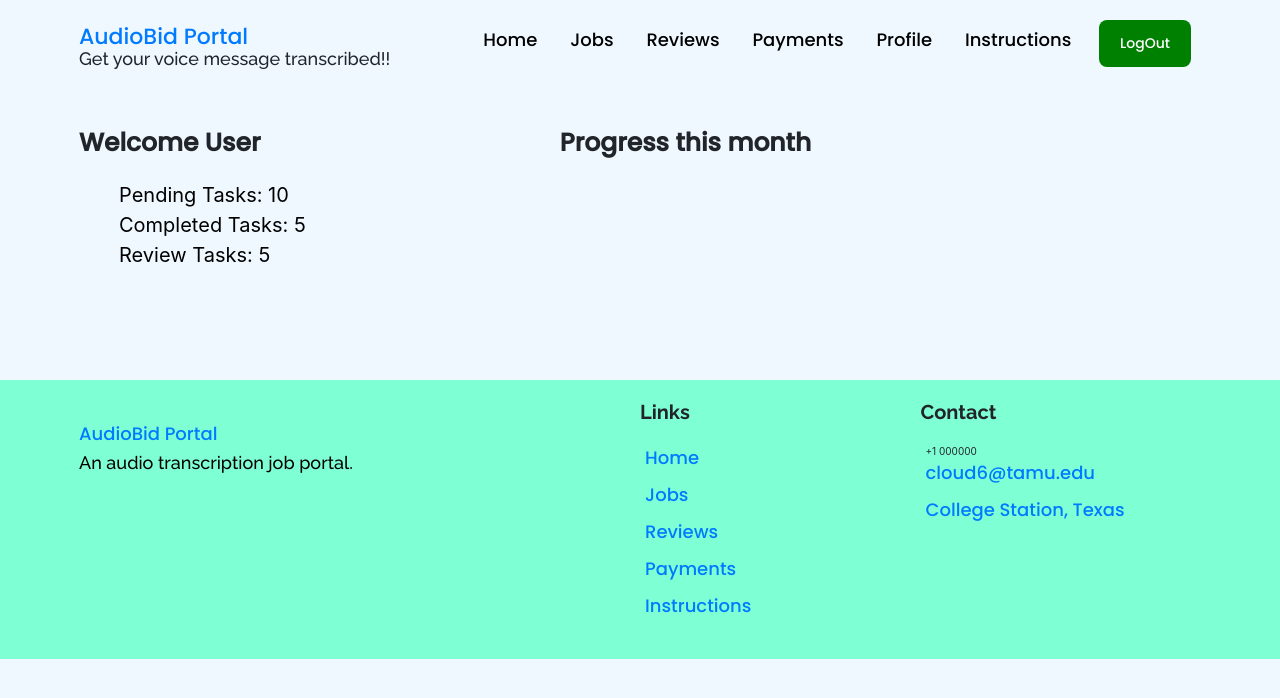
After one commit to vasunverma/Audio-Bid, a Django app: page /users/home/ in a window 1280 px wide. The commit adds this page. Shown: the top 698 px of the page. Run offline with Django 4.2, Linux system fonts and the light colour scheme; parts of the project's set-up code (start-up, migrations or seed data) failed here and were passed over; some libraries are stand-ins or nearby versions.

Commit message:
Home_Page files

```diff
--- a/mainApp/templates/home.html
+++ b/mainApp/templates/home.html
@@ -7,6 +7,6 @@
 <h1>The Start of Audio Bid</h1>
 <a href="{%url 'login_url'%}">Login</a>
 <a href="{% url 'signup_url' %}">SignUp</a>
-
+<a href="{% url 'homePage_url' %}">UserHome</a>
 </body>
 </html>
--- /dev/null
+++ b/users/static/css/homePage.css
@@ -0,0 +1,194 @@
+/* General styles */
+
+@import url('https://fonts.googleapis.com/css2?family=Poppins:wght@500&family=Raleway:ital,wght@0,500;0,700;1,600&display=swap');
+
+html{
+    font-size: 10px;
+    overflow-x: hidden;
+}
+
+body{
+    background-color:aliceblue;
+    overflow-x: hidden;
+}
+
+section{
+    padding: 100px 0;
+}
+
+.container{
+    max-width: 1200px;
+    width: 90%;
+    margin: 0 auto;
+}
+
+img{
+    width: 100%;
+    height: 100%;
+    object-fit: cover;
+}
+
+h1,h2,h3,h4{
+    font-family: 'Raleway', sans-serif;
+}
+
+p{
+    font-family: 'Raleway', sans-serif;
+    font-weight: 500;
+    line-height: 4em;
+    font-size: 1.8rem;
+}
+
+a{
+    display: inline-block;
+    text-decoration: none;
+}
+
+/* navigation styles */
+nav{
+    padding: 2rem 0;
+    margin-bottom: 0;
+}
+
+.nav__wrapper{
+    display: flex;
+    justify-content: space-between;
+}
+
+.nav__logo{
+    margin-top: 2rem;
+    font-size: 2.2rem;
+    font-family: 'Poppins';
+}
+
+.nav__desc{
+    font-size: 1.8rem;
+    text-align: left;
+    margin-top: -3rem;
+}
+
+.nav__list li{
+    display: inline-block;
+    margin: 0 1rem;
+}
+
+.nav__list .nav__link {
+    font-size: 1.8rem;
+    font-family: 'Poppins';
+    color: black;
+    padding: 0.5rem;
+}
+
+.nav__list li:hover .nav__link{
+    color: green;
+}
+
+.btn{
+    color: green;
+    font-family: 'Poppins';
+    font-weight: 500;
+    border-radius: 8px;
+    font-size: 1.4rem;
+    padding: 1.2rem 2rem;
+}
+
+.primary-btn{
+    color: white;
+    background-color: green;
+}
+
+/* Footer styles */
+footer{
+    background-color:aquamarine;
+    padding-top: 2rem;
+    padding-bottom: 2rem;
+}
+
+.footer__wrapper{
+    display: flex;
+    flex-direction: row;
+}
+
+.footer__col1{
+    flex: 2;
+    margin-top: 2rem;
+    list-style-type: none;
+}
+
+.footer__text{
+    list-style-type: none;
+}
+.footer__logo{
+    font-size: 1.8rem;
+    font-family: 'Poppins';
+    margin-bottom: 5rem;
+    color: black;
+}
+
+.footer__col2,
+.footer__col3{
+    flex: 1;
+    list-style-type: none;
+}
+
+.footer__desc{
+    max-width: 300px;
+    font-size: 1.8rem;
+    margin-top: -7rem;
+    margin-bottom: 5rem;
+    color: black;
+}
+
+.footer__text__title{
+    font-size: 2rem;
+    margin-bottom: 2rem;
+    font-weight: 600;
+}
+
+.footer__text a{
+    font-size: 1.8rem;
+    margin-bottom: 1rem;
+    margin-left: -3.5rem;
+    font-family: 'Poppins';
+    font-weight: 500;
+}
+
+.footer__text li:hover .footer__link{
+    color: green;
+}
+
+/* Main section styles */
+.main__wrapper{
+    display: flex;
+    flex-direction: row;
+}
+
+.main__left__wrapper{
+    max-width: 360px;
+}
+
+.main__heading{
+    font-family: 'Poppins';
+    font-weight: 600;
+    line-height: 1.4em;
+    font-size: 2.5rem;
+    margin-bottom: 2rem;
+    margin-top: -8rem;
+    text-align: left;
+}
+
+.main__left{
+    flex: 3;
+}
+
+.main__right{
+    flex: 4;
+}
+
+.main__left__list{
+    list-style-type: none;
+}
+.main__list__element{
+    font-size: 2rem;
+    color: black;
+}
--- /dev/null
+++ b/users/templates/Payments/payments.html
@@ -0,0 +1 @@
+{% extends "home/baseHome.html" %}
--- /dev/null
+++ b/users/templates/Reviews/reviews.html
@@ -0,0 +1 @@
+{% extends "home/baseHome.html" %}
--- /dev/null
+++ b/users/templates/home/baseHome.html
@@ -0,0 +1,87 @@
+{% load static %}
+<!doctype html>
+<html lang="en">
+<head>
+    {% load static %}
+    <!-- Required meta tags -->
+    <meta charset="utf-8">
+    <meta name="viewport" content="width=device-width, initial-scale=1, shrink-to-fit=no">
+
+    <!-- Bootstrap CSS -->
+    <link rel="stylesheet" href="https://maxcdn.bootstrapcdn.com/bootstrap/4.0.0/css/bootstrap.min.css" integrity="sha384-Gn5384xqQ1aoWXA+058RXPxPg6fy4IWvTNh0E263XmFcJlSAwiGgFAW/dAiS6JXm" crossorigin="anonymous">
+
+    <!--Font awesome icons -->
+	<link rel="stylesheet" href="https://use.fontawesome.com/releases/v5.8.2/css/all.css" integrity="sha384-oS3vJWv+0UjzBfQzYUhtDYW+Pj2yciDJxpsK1OYPAYjqT085Qq/1cq5FLXAZQ7Ay" crossorigin="anonymous">
+
+    {% block css %}
+        <link rel="stylesheet" href="/static/css/homePage.css">
+    {% endblock %}
+    {% block script %}{% endblock %}
+    <title>{% block title %} {% endblock %} </title>
+</head>
+<body>
+    <!--nav section-->
+    <div class = "nav">
+        <div class = "container">
+            <div class="nav__wrapper">
+                <div class = "nav__logo">
+                    <a href="{% url 'homePage_url' %}" class = "logo">AudioBid Portal</a>
+                    <p class="nav__desc">Get your voice message transcribed!!</p>
+                </div>
+                <nav>
+                    <ul class="nav__list">
+                        <div class="nav__list__wrapper">
+                            <li><a href="{% url 'homePage_url' %}" class="nav__link">Home</a></li>
+                            <li><a href="{% url 'jobs_url' %}" class="nav__link">Jobs</a></li>
+                            <li><a href="{% url 'reviews_url' %}" class="nav__link">Reviews</a></li>
+                            <li><a href="{% url 'payments_url' %}" class="nav__link">Payments</a></li>
+                            <li><a href="{% url 'profile_url' %}" class="nav__link">Profile</a></li>
+                            <li><a href="{% url 'instructions_url' %}" class="nav__link">Instructions</a></li>
+                            <li><a href="{% url 'profile_url' %}" class="btn primary-btn">LogOut</a></li>
+                        </div>
+                    </ul>
+                </nav>
+            </div>
+        </div>
+    </div>
+    <!--End of nav section-->
+    {% block content %}{% endblock %}
+    <!--Footer section-->
+    <footer>
+        <div class="container">
+            <div class="footer__wrapper">
+                <div class="footer__col1">
+                    <div class="footer__logo">
+                        <a href="{% url 'homePage_url' %}" class = "logo">AudioBid Portal</a>
+                    </div>
+                    <p class="footer__desc">
+                        An audio transcription job portal.
+                    </p>
+                </div>
+                <div class="footer__col2">
+                    <h3 class = "footer__text__title">Links</h3>
+                    <ol class="footer__text">
+                            <li><a href="{% url 'homePage_url' %}" class="footer__link">Home</a></li>
+                            <li><a href="{% url 'jobs_url' %}" class="footer__link">Jobs</a></li>
+                            <li><a href="{% url 'reviews_url' %}" class="footer__link">Reviews</a></li>
+                            <li><a href="{% url 'payments_url' %}" class="footer__link">Payments</a></li>
+                            <li><a href="{% url 'instructions_url' %}" class="footer__link">Instructions</a></li>
+                    </ol>
+                </div>
+                <div class="footer__col3">
+                    <h3 class="footer__text__title">Contact</h3>
+                    <ol class="footer__text">
+                        <li><a href="tel:+000000" class="footer__link"></a>+1 000000</li>
+                        <li><a href="mailto:cloud6@tamu.edu" class="footer__link">cloud6@tamu.edu</a></li>
+                        <li><a href="#" class="footer__link">College Station, Texas</a></li>
+                    </ol>
+                </div>
+            </div>
+        </div>
+    </footer>
+    <!--End of footer-->
+    <script src="https://code.jquery.com/jquery-3.2.1.slim.min.js" integrity="sha384-KJ3o2DKtIkvYIK3UENzmM7KCkRr/rE9/Qpg6aAZGJwFDMVNA/GpGFF93hXpG5KkN" crossorigin="anonymous"></script>
+    <script src="https://maxcdn.bootstrapcdn.com/bootstrap/4.0.0/js/bootstrap.min.js" integrity="sha384-JZR6Spejh4U02d8jOt6vLEHfe/JQGiRRSQQxSfFWpi1MquVdAyjUar5+76PVCmYl" crossorigin="anonymous"></script>
+
+</body>
+</html>
--- /dev/null
+++ b/users/templates/home/homePage.html
@@ -0,0 +1,31 @@
+{% extends "home/baseHome.html" %}
+{% load static %}
+{% block css %}
+    <link rel="stylesheet" href="/static/css/homePage.css"/>
+{% endblock %}
+{% block title %} Audio Bid {% endblock title%}
+{% block content %}
+<!--Main section-->
+<section id="main">
+    <div class="container">
+        <div class="main__wrapper">
+            <div class="main__left">
+                <div class="main__left__wrapper">
+                    <h1 class="main__heading">Welcome User</h1>
+                    <ul class="main__left__list">
+                        <li><a href="#" class="main__list__element">Pending Tasks: 10</a></li>
+                        <li><a href="#" class="main__list__element">Completed Tasks: 5</a></li>
+                        <li><a href="#" class="main__list__element">Review Tasks: 5</a></li>
+                    </ul>
+                </div>
+            </div>
+            <div class="main__right">
+                <div class="main__right__wrapper">
+                    <h1 class="main__heading">Progress this month</h1>
+                </div>
+            </div>
+        </div>
+    </div>
+</section>
+<!--End of main section-->
+{% endblock %}
--- /dev/null
+++ b/users/templates/home/instructions.html
@@ -0,0 +1 @@
+{% extends "home/baseHome.html" %}
--- /dev/null
+++ b/users/templates/jobs/jobs.html
@@ -0,0 +1 @@
+{% extends "home/baseHome.html" %}
--- a/users/templates/registration/base.html
+++ b/users/templates/registration/base.html
@@ -21,6 +21,5 @@
     {% block content %}{% endblock %}
     <script src="https://code.jquery.com/jquery-3.2.1.slim.min.js" integrity="sha384-KJ3o2DKtIkvYIK3UENzmM7KCkRr/rE9/Qpg6aAZGJwFDMVNA/GpGFF93hXpG5KkN" crossorigin="anonymous"></script>
     <script src="https://maxcdn.bootstrapcdn.com/bootstrap/4.0.0/js/bootstrap.min.js" integrity="sha384-JZR6Spejh4U02d8jOt6vLEHfe/JQGiRRSQQxSfFWpi1MquVdAyjUar5+76PVCmYl" crossorigin="anonymous"></script>
-
 </body>
 </html>
--- a/users/urls.py
+++ b/users/urls.py
@@ -5,4 +5,9 @@ urlpatterns = [
     path('login', views.user_login, name='login_url'),
     path('signup', views.users_signup, name='signup_url'),
     path('profile', views.users_profile, name='profile_url'),
+    path('home/', views.users_home, name='homePage_url'),
+    path('jobs/', views.users_jobs, name='jobs_url'),
+    path('Reviews/', views.users_reviews, name='reviews_url'),
+    path('Payments/', views.users_payments, name='payments_url'),
+    path('home/', views.users_instructions, name='instructions_url'),
 ]
--- a/users/views.py
+++ b/users/views.py
@@ -44,3 +44,18 @@ def users_profile(request):
         return render(request, 'home/profile.html')
     else:
         return redirect('login_url')
+
+def users_home(request):
+    return render(request, 'home/homePage.html')
+
+def users_jobs(request):
+    return render(request, 'jobs/jobs.html')
+
+def users_reviews(request):
+    return render(request, 'Reviews/reviews.html')
+
+def users_payments(request):
+    return render(request, 'Payments/payments.html')
+
+def users_instructions(request):
+    return render(request, 'home/instructions.html')
```
